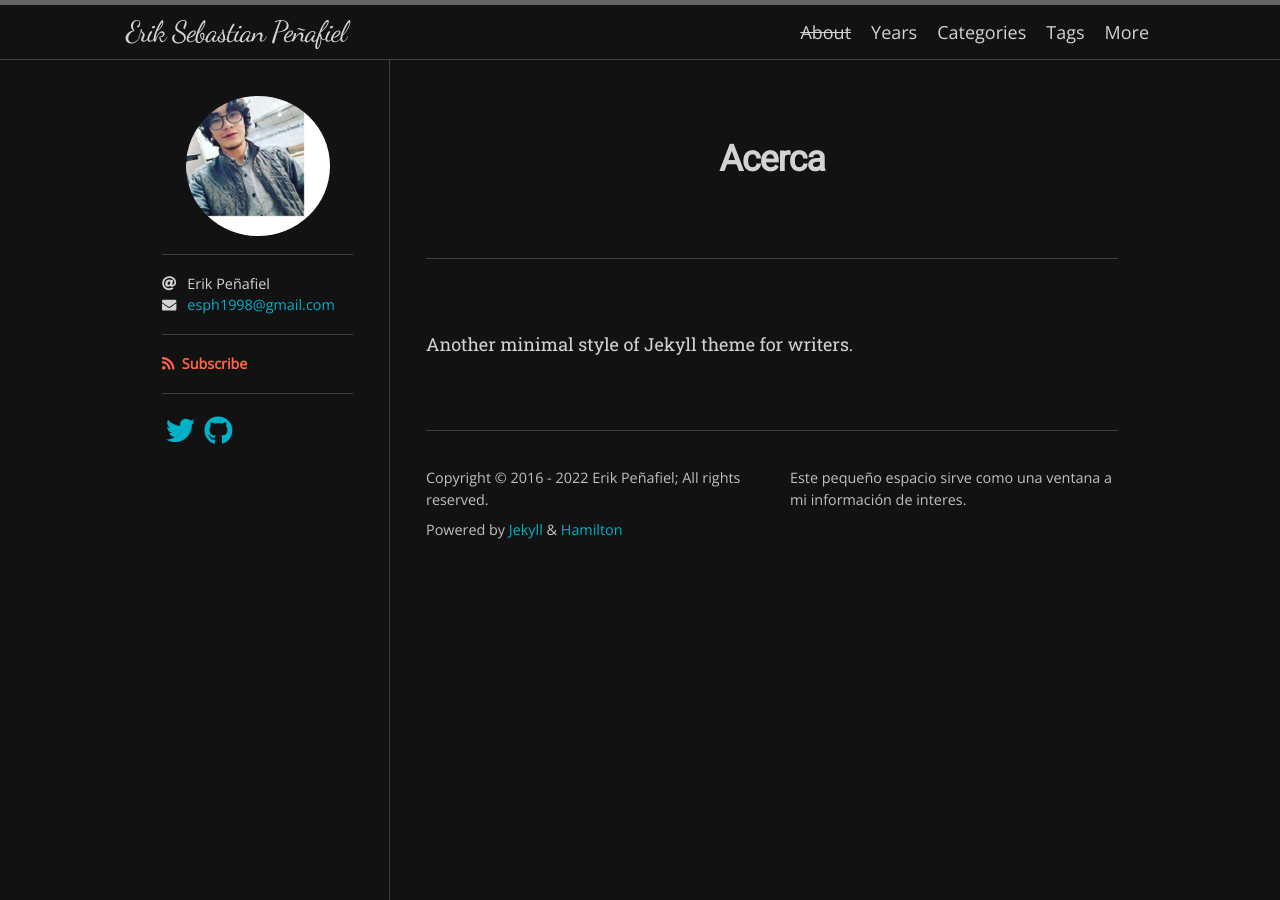
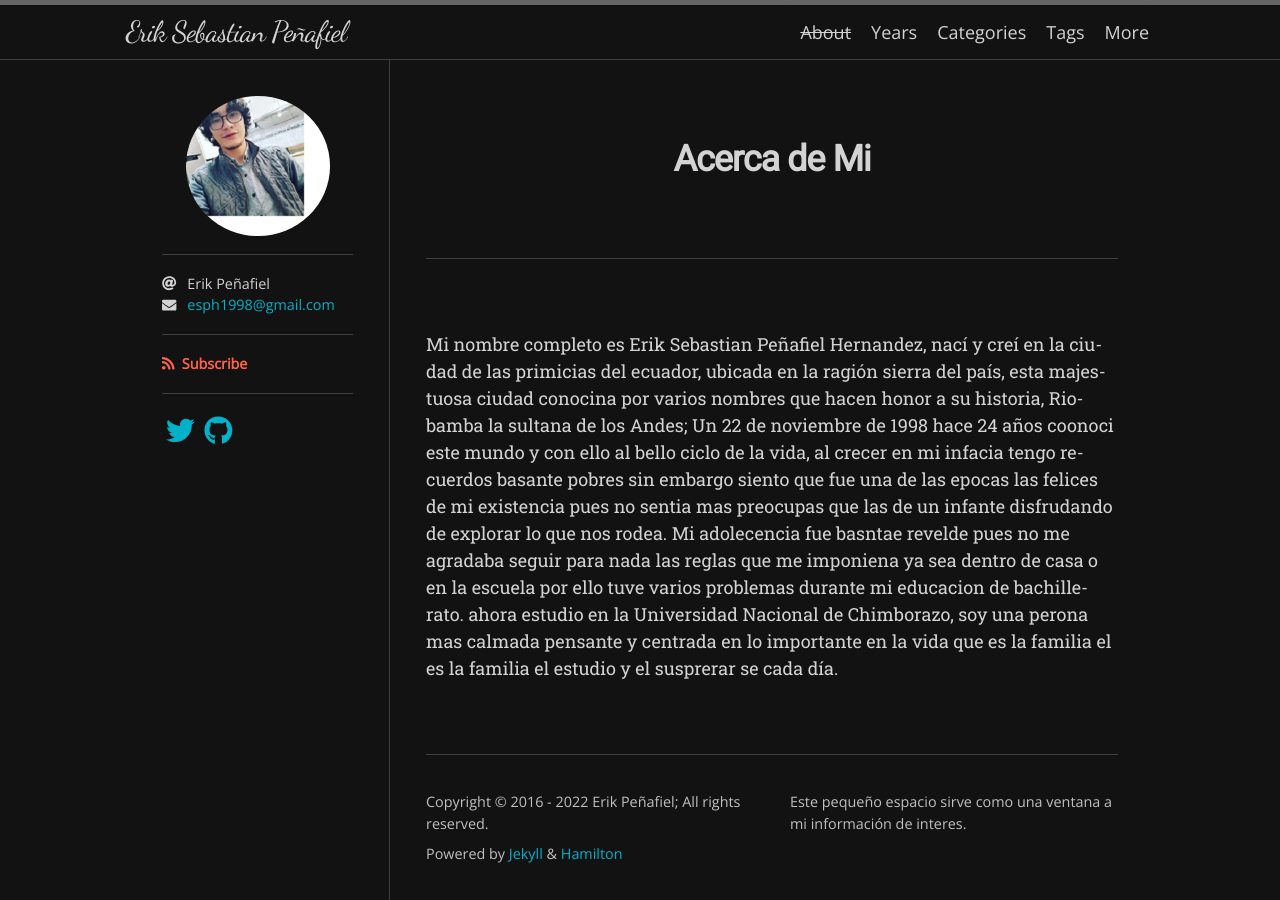
Before and after one commit to Eriksph/Eriksph, a Jekyll site: the page built from about.md, in a window 1280 px wide. Built offline with Jekyll 4.4.1, drawn with Linux system fonts in a browser that asks for light colours; nearby versions of some CDN libraries; some web fonts are replaced.

Commit message:
Update about.md

```diff
--- a/about.md
+++ b/about.md
@@ -1,7 +1,7 @@
 ---
 layout: page
-title: Acerca
+title: Acerca de Mi
 permalink: /about/
 ---
 
-Another minimal style of Jekyll theme for writers.
+Mi nombre completo es Erik Sebastian Peñafiel Hernandez, nací y creí en la ciudad de las primicias del ecuador, ubicada en la ragión sierra del país, esta majestuosa ciudad conocina por varios nombres que hacen honor a su historia, Riobamba la sultana de los Andes; Un 22 de noviembre de 1998 hace 24 años coonoci este mundo y con ello al bello ciclo de la vida, al crecer en mi infacia tengo recuerdos basante pobres sin embargo siento que fue una de las epocas las felices de mi existencia pues no sentia mas preocupas que las de un infante disfrudando de explorar lo que nos rodea. Mi adolecencia fue basntae revelde pues no me agradaba seguir para nada las reglas que me imponiena ya sea dentro de casa o en la escuela por ello tuve varios problemas durante mi educacion de bachillerato. ahora estudio en la Universidad Nacional de Chimborazo, soy una perona mas calmada pensante y centrada en lo importante en la vida que es la familia el es la familia el estudio y el susprerar se cada día.
```
